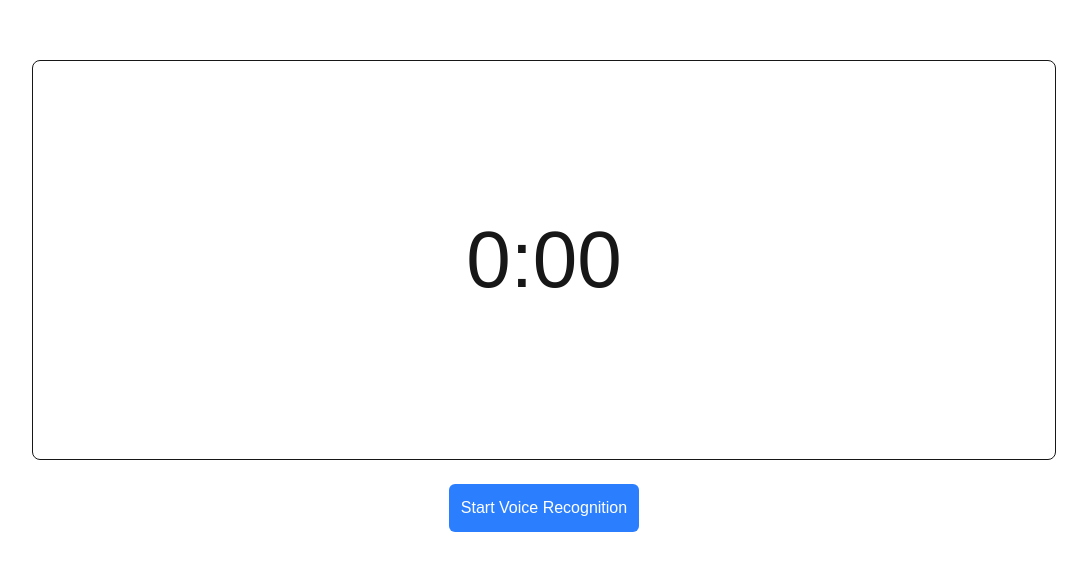
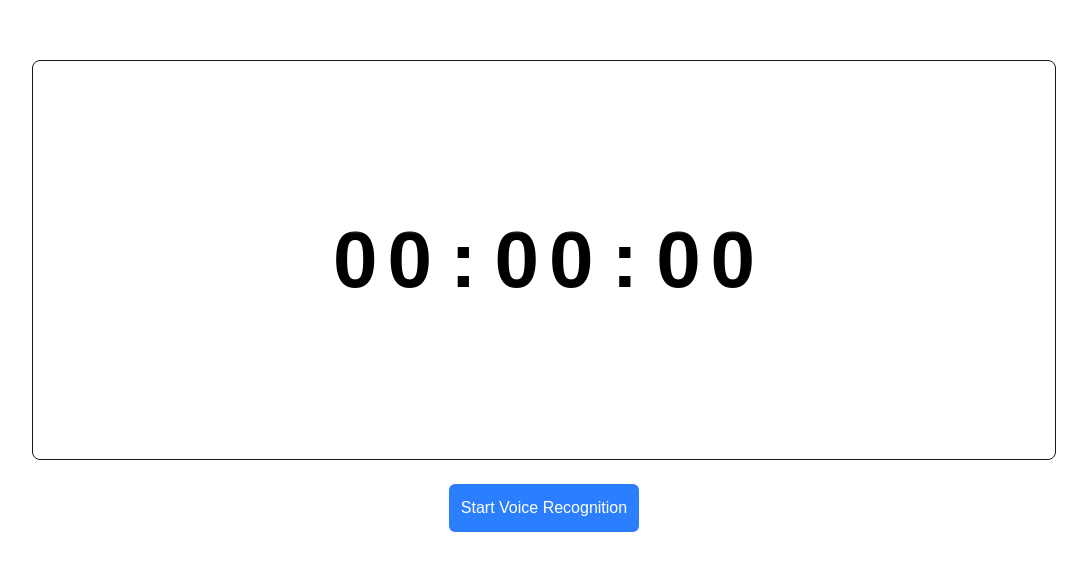
Before and after one commit to Joewebsta/voice-timer, a Next.js app: page / in a window 1280 px wide. Shown: the part 104-674 px from the top of the page, without its empty margins (96-1183 px from the left). Built offline with nearby package versions, Linux system fonts and the light colour scheme.

Commit message:
Implement Counter component.

```diff
--- a/package.json
+++ b/package.json
@@ -9,6 +9,7 @@
     "lint": "next lint"
   },
   "dependencies": {
+    "motion": "^12.23.12",
     "next": "15.4.6",
     "react": "19.1.0",
     "react-dom": "19.1.0"
--- /dev/null
+++ b/src/app/components/ui/counter.tsx
@@ -0,0 +1,170 @@
+import { MotionValue, motion, useSpring, useTransform } from "motion/react";
+import { useEffect } from "react";
+
+interface NumberProps {
+  mv: MotionValue<number>;
+  number: number;
+  height: number;
+}
+
+function Number({ mv, number, height }: NumberProps) {
+  const y = useTransform(mv, (latest) => {
+    const placeValue = latest % 10;
+    const offset = (10 + number - placeValue) % 10;
+    let memo = offset * height;
+    if (offset > 5) {
+      memo -= 10 * height;
+    }
+    return memo;
+  });
+
+  const style: React.CSSProperties = {
+    position: "absolute",
+    top: 0,
+    right: 0,
+    bottom: 0,
+    left: 0,
+    display: "flex",
+    alignItems: "center",
+    justifyContent: "center",
+  };
+
+  return <motion.span style={{ ...style, y }}>{number}</motion.span>;
+}
+
+interface DigitProps {
+  place: number;
+  value: number;
+  height: number;
+  digitStyle?: React.CSSProperties;
+}
+
+function Digit({ place, value, height, digitStyle }: DigitProps) {
+  const valueRoundedToPlace = Math.floor(value / place);
+  const animatedValue = useSpring(valueRoundedToPlace);
+
+  useEffect(() => {
+    animatedValue.set(valueRoundedToPlace);
+  }, [animatedValue, valueRoundedToPlace]);
+
+  const defaultStyle: React.CSSProperties = {
+    height,
+    position: "relative",
+    width: "1ch",
+    fontVariantNumeric: "tabular-nums",
+  };
+
+  return (
+    <div style={{ ...defaultStyle, ...digitStyle }}>
+      {Array.from({ length: 10 }, (_, i) => (
+        <Number key={i} mv={animatedValue} number={i} height={height} />
+      ))}
+    </div>
+  );
+}
+
+interface CounterProps {
+  value: number;
+  fontSize?: number;
+  padding?: number;
+  places?: number[];
+  gap?: number;
+  borderRadius?: number;
+  horizontalPadding?: number;
+  textColor?: string;
+  fontWeight?: React.CSSProperties["fontWeight"];
+  containerStyle?: React.CSSProperties;
+  counterStyle?: React.CSSProperties;
+  digitStyle?: React.CSSProperties;
+  gradientHeight?: number;
+  topGradientStyle?: React.CSSProperties;
+  bottomGradientStyle?: React.CSSProperties;
+}
+
+export default function Counter({
+  value,
+  fontSize = 100,
+  padding = 0,
+  places = [100, 10, 1],
+  gap = 8,
+  borderRadius = 4,
+  horizontalPadding = 8,
+  textColor = "white",
+  fontWeight = "bold",
+  containerStyle,
+  counterStyle,
+  digitStyle,
+  gradientHeight = 16,
+  topGradientStyle,
+  bottomGradientStyle,
+}: CounterProps) {
+  const height = fontSize + padding;
+
+  const defaultContainerStyle: React.CSSProperties = {
+    position: "relative",
+    display: "inline-block",
+  };
+
+  const defaultCounterStyle: React.CSSProperties = {
+    fontSize,
+    display: "flex",
+    gap: gap,
+    overflow: "hidden",
+    borderRadius: borderRadius,
+    paddingLeft: horizontalPadding,
+    paddingRight: horizontalPadding,
+    lineHeight: 1,
+    color: textColor,
+    fontWeight: fontWeight,
+  };
+
+  const gradientContainerStyle: React.CSSProperties = {
+    pointerEvents: "none",
+    position: "absolute",
+    top: 0,
+    bottom: 0,
+    left: 0,
+    right: 0,
+  };
+
+  const defaultTopGradientStyle: React.CSSProperties = {
+    height: gradientHeight,
+    background: `linear-gradient(to bottom, white 0%, transparent 100%)`,
+  };
+
+  const defaultBottomGradientStyle: React.CSSProperties = {
+    position: "absolute",
+    bottom: 0,
+    width: "100%",
+    height: gradientHeight,
+    background: `linear-gradient(to top, white 0%, transparent 100%)`,
+  };
+
+  return (
+    <div style={{ ...defaultContainerStyle, ...containerStyle }}>
+      <div style={{ ...defaultCounterStyle, ...counterStyle }}>
+        {places.map((place) => (
+          <Digit
+            key={place}
+            place={place}
+            value={value}
+            height={height}
+            digitStyle={digitStyle}
+          />
+        ))}
+      </div>
+      <div style={gradientContainerStyle}>
+        <div
+          style={topGradientStyle ? topGradientStyle : defaultTopGradientStyle}
+        />
+        <div
+          style={
+            bottomGradientStyle
+              ? bottomGradientStyle
+              : defaultBottomGradientStyle
+          }
+        />
+      </div>
+    </div>
+  );
+}
--- /dev/null
+++ b/src/app/components/ui/time-counter.tsx
@@ -0,0 +1,101 @@
+import Counter from "./counter";
+
+interface TimeCounterProps {
+  seconds: number;
+  fontSize?: number;
+  padding?: number;
+  gap?: number;
+  textColor?: string;
+  fontWeight?: React.CSSProperties["fontWeight"];
+  containerStyle?: React.CSSProperties;
+  counterStyle?: React.CSSProperties;
+  digitStyle?: React.CSSProperties;
+  topGradientStyle?: React.CSSProperties;
+  bottomGradientStyle?: React.CSSProperties;
+}
+
+export default function TimeCounter({
+  seconds,
+  fontSize = 80,
+  padding = 5,
+  gap = 10,
+  textColor = "black",
+  fontWeight = 900,
+  containerStyle,
+  counterStyle,
+  digitStyle,
+  topGradientStyle,
+  bottomGradientStyle,
+}: TimeCounterProps) {
+  const hours = Math.floor(seconds / 3600);
+  const minutes = Math.floor((seconds % 3600) / 60);
+  const remainingSeconds = seconds % 60;
+
+  const defaultContainerStyle: React.CSSProperties = {
+    display: "flex",
+    alignItems: "center",
+    gap: gap,
+  };
+
+  const colonStyle: React.CSSProperties = {
+    fontSize,
+    color: textColor,
+    fontWeight,
+    lineHeight: 1,
+  };
+
+  return (
+    <div style={{ ...defaultContainerStyle, ...containerStyle }}>
+      {/* Hours */}
+      <Counter
+        value={hours}
+        places={[10, 1]}
+        fontSize={fontSize}
+        padding={padding}
+        gap={gap}
+        textColor={textColor}
+        fontWeight={fontWeight}
+        counterStyle={counterStyle}
+        digitStyle={digitStyle}
+        topGradientStyle={topGradientStyle}
+        bottomGradientStyle={bottomGradientStyle}
+      />
+
+      {/* Colon */}
+      <span style={colonStyle}>:</span>
+
+      {/* Minutes */}
+      <Counter
+        value={minutes}
+        places={[10, 1]}
+        fontSize={fontSize}
+        padding={padding}
+        gap={gap}
+        textColor={textColor}
+        fontWeight={fontWeight}
+        counterStyle={counterStyle}
+        digitStyle={digitStyle}
+        topGradientStyle={topGradientStyle}
+        bottomGradientStyle={bottomGradientStyle}
+      />
+
+      {/* Colon */}
+      <span style={colonStyle}>:</span>
+
+      {/* Seconds */}
+      <Counter
+        value={remainingSeconds}
+        places={[10, 1]}
+        fontSize={fontSize}
+        padding={padding}
+        gap={gap}
+        textColor={textColor}
+        fontWeight={fontWeight}
+        counterStyle={counterStyle}
+        digitStyle={digitStyle}
+        topGradientStyle={topGradientStyle}
+        bottomGradientStyle={bottomGradientStyle}
+      />
+    </div>
+  );
+}
--- a/src/app/page.tsx
+++ b/src/app/page.tsx
@@ -3,6 +3,7 @@
 import { useSpeechRecognition } from "@/hooks/useSpeechRecognition";
 import { useTimer } from "@/hooks/useTimer";
 import { findCommandType, parseDuration, formatTime } from "@/utils/utils";
+import TimeCounter from "@/app/components/ui/time-counter";
 
 export default function Home() {
   const {
@@ -57,9 +58,14 @@ export default function Home() {
       <div className="w-full flex flex-col gap-6 items-center">
         <div className="border rounded-lg flex flex-col justify-center items-center w-full h-[400px] gap-6 max-w-5xl">
           <div className="relative">
-            <p className="text-[80px] leading-none">
-              {formatTime(remainingSeconds ?? 0)}
-            </p>
+            <TimeCounter
+              seconds={remainingSeconds ?? 0}
+              fontSize={80}
+              padding={5}
+              gap={10}
+              textColor="black"
+              fontWeight={900}
+            />
 
             {(isRunning || isPaused) && (
               <div className="flex gap-4 absolute left-1/2 top-full transform -translate-x-1/2 mt-10">
```
Also changed, not shown: 1 other file (tests, documents, lock files or other folders).
